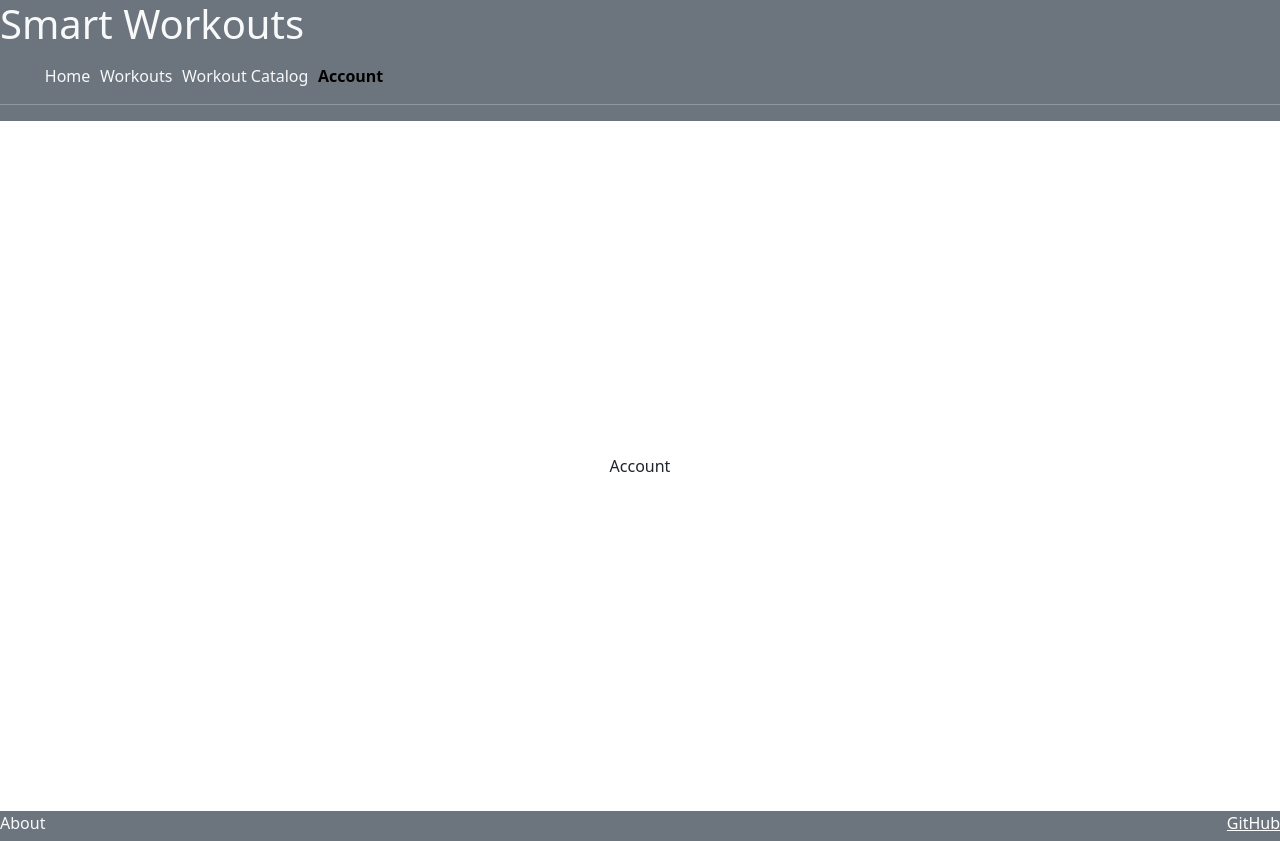
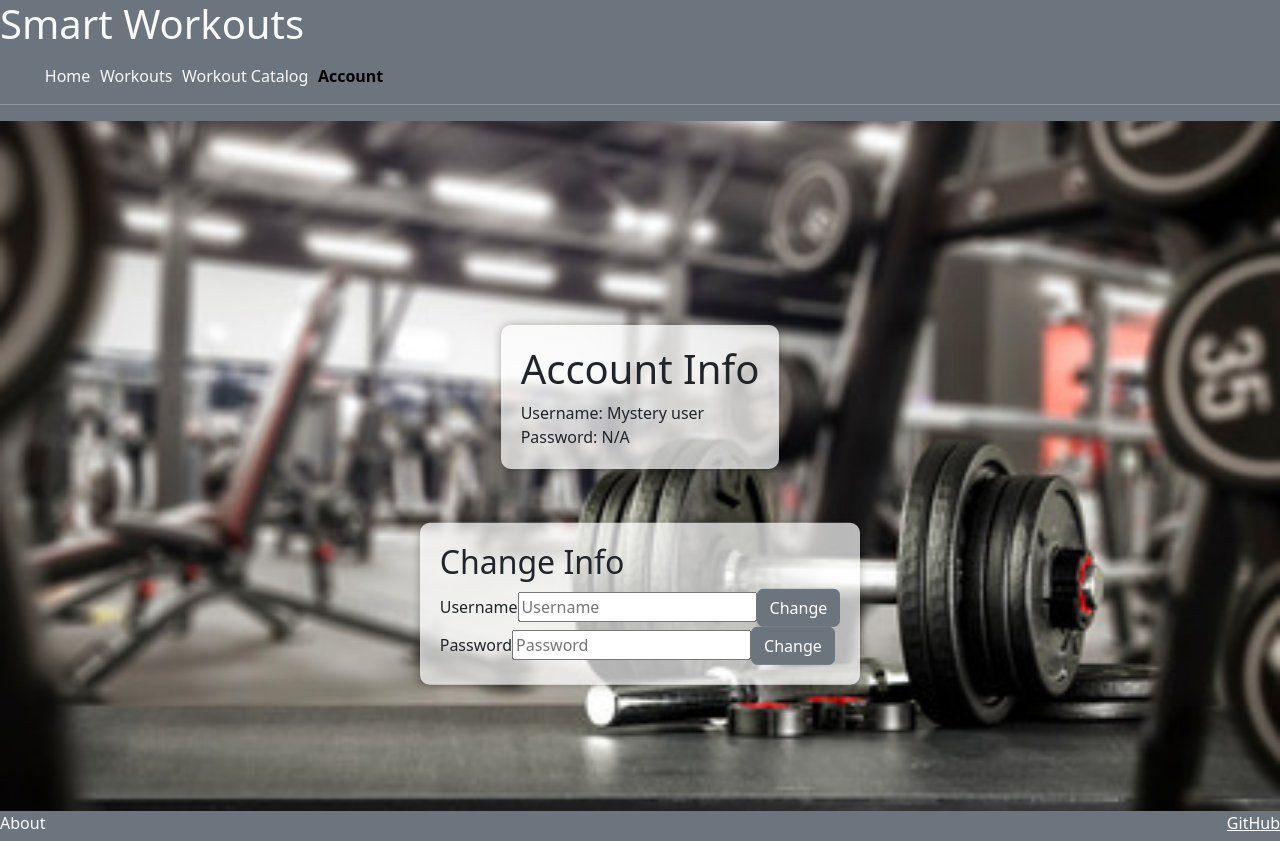
Before and after one commit to Spitfyre4/startup, a React (Vite) app: page /account in a window 1280 px wide. Built offline with nearby package versions, Linux system fonts and the light colour scheme.

Commit message:
added account page

```diff
--- a/account.css
+++ b/src/account/account.css
@@ -2,11 +2,11 @@
     position: relative;
 }
 
-.translucent-box:nth-child(1){
+.translucent-box-1{
     top: 40%;
 }
 
-.translucent-box:nth-child(2){
+.translucent-box-2{
     top: 70%
 }
 
--- a/src/account/account.jsx
+++ b/src/account/account.jsx
@@ -1,5 +1,63 @@
-import React from 'react';
+import React, { useEffect, useState } from 'react';
+import './account.css';
 
 export function Account() {
-  return <main className="background">Account</main>;
+  const [username, setUsername] = useState('');
+  const [password, setPassword] = useState('');
+
+  useEffect(() => {
+    initializeUser();
+  }, []);
+
+  function initializeUser() {
+    const storedUsername = getUsername();
+    const storedPassword = getPassword();
+    setUsername(storedUsername);
+    setPassword(storedPassword);
+  }
+
+  function getUsername() {
+    return localStorage.getItem('username') ?? 'Mystery user';
+  }
+
+  function getPassword() {
+    const storedPassword = localStorage.getItem('password');
+    return storedPassword ? '*'.repeat(storedPassword.length) : 'N/A';
+  }
+
+  return (
+    <main className="background">
+      <div className="translucent-box"style={{ top: '40%' }}>
+        <h1>Account Info</h1>
+        <span>Username: </span>
+        <span className="username">{username}</span>
+        <br />
+        <span>Password: </span>
+        <span className="password">{password}</span>
+      </div>
+
+      <div className="translucent-box" style={{ top: '70%'}}>
+        <h2>Change Info</h2>
+        <div>
+          <label htmlFor="username">Username</label>
+          <input type="text" id="username" placeholder="Username" />
+          <button type="button" className="btn btn-secondary" onClick={changeUsername}>Change</button>
+        </div>
+        <div>
+          <label htmlFor="password">Password</label>
+          <input type="password" id="password" placeholder="Password" />
+          <button type="button" className="btn btn-secondary" onClick={changePassword}>Change</button>
+        </div>
+      </div>
+    </main>
+  );
+
+
+
+function changeUsername() {
 }
+
+function changePassword() {
+}
+
+}
--- a/src/app.css
+++ b/src/app.css
@@ -121,3 +121,11 @@
       display: none;
     }
   }
+
+  .translucent-box:nth-child(1){
+    top: 40%;
+}
+
+.translucent-box:nth-child(2){
+    top: 70%
+}
```
